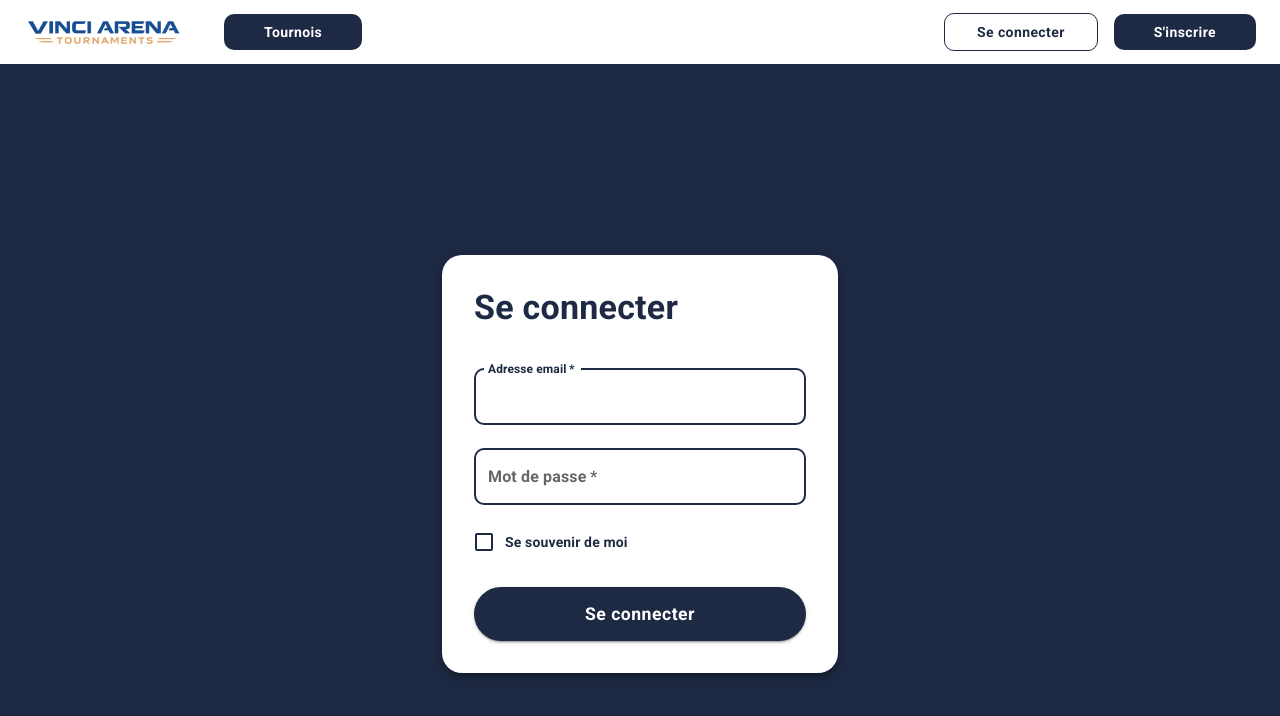
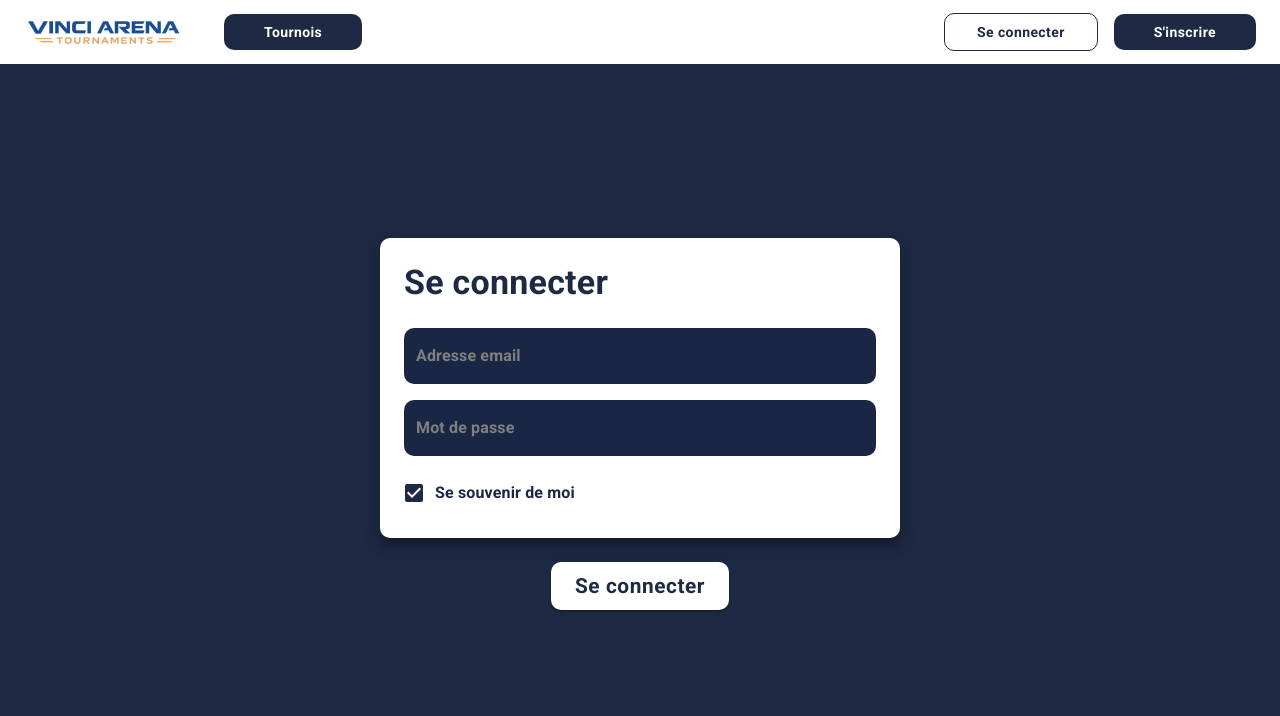
Before and after one commit to Nawfal-Touzani/Conception-application, a React (Vite) app in the folder frontend/: page /login in a window 1280 px wide. Shown: the top 716 px of the page. Built offline with nearby package versions, Linux system fonts and the light colour scheme.

Commit message:
feat(login): add styled login form with remember me session logic

```diff
--- a/frontend/src/components/pages/LoginPage.tsx
+++ b/frontend/src/components/pages/LoginPage.tsx
@@ -3,96 +3,69 @@ import { useNavigate } from 'react-router-dom';
 import {
   Box,
   Button,
-  Container,
   TextField,
   Typography,
   Paper,
   Alert,
-  Grid,
   Checkbox,
   FormControlLabel,
 } from '@mui/material';
-import { useAuth } from '../../contexts/AuthContext'; // Adjust the path if needed
+import { useAuth } from '../../contexts/AuthContext';
 
 const LoginPage: React.FC = () => {
   const navigate = useNavigate();
-  const { login } = useAuth(); // Retrieve the login function from our Context
+  const { login } = useAuth(); // Context for authentication
 
-  // Form states
   const [email, setEmail] = useState('');
   const [password, setPassword] = useState('');
+  const [rememberMe, setRememberMe] = useState(true);
   const [error, setError] = useState<string | null>(null);
-  const [isLoading, setIsLoading] = useState(false);
 
   const handleSubmit = async (event: React.FormEvent) => {
     event.preventDefault();
     setError(null);
 
-    // If fields are empty
     if (!email || !password) {
-      return setError('Veuillez remplir tous les champs.');
+      setError('Veuillez remplir tous les champs.');
+      return;
     }
 
     try {
-      setIsLoading(true);
-      // Call the backend via our Context
-      await login({ email, password });
-
-      // If login is successful, redirect to the home page
+      await login({ email, password }, rememberMe); // Call the backend via our Context
       navigate('/');
     } catch (err) {
       if (err instanceof Error) {
-        setError(err.message); // Displays "Email or password incorrect"
+        setError(err.message); // Display the error message from the backend
       } else {
         setError("Une erreur inattendue s'est produite.");
       }
     } finally {
-      setIsLoading(false);
+      // Optionally, reset after a failed login attempt
+      setPassword('');
     }
   };
 
-  // Custom style for our rounded blue inputs
-  const roundedBlueInputStyle = {
-    '& .MuiOutlinedInput-root': {
-      borderRadius: '10px', // Rounded rectangle
-      '& fieldset': {
-        borderColor: '#1e2a44',
-        borderWidth: '2px',
-      },
-      '&:hover fieldset': {
-        borderColor: '#1e2a44',
-      },
-      '&.Mui-focused fieldset': {
-        borderColor: '#1e2a44',
-      },
-    },
-    '& .MuiInputLabel-root.Mui-focused': {
-      color: '#1e2a44',
-    },
-  };
-
   return (
-    // Main Box with the dark blue background
+    // Background
     <Box
       sx={{
         minHeight: '100vh',
+        backgroundColor: '#1e2a44',
         display: 'flex',
         alignItems: 'center',
         justifyContent: 'center',
-        backgroundColor: '#1e2a44',
-        padding: 2,
       }}
     >
-      <Container maxWidth="xs">
-        {/* White card containing the form */}
-        <Paper elevation={6} sx={{ p: 4, borderRadius: '20px' }}>
-          {/* Title aligned to the left and larger */}
+      {/* Card + button centered together */}
+      <Box display="flex" flexDirection="column" alignItems="center" mt={-10}>
+        {/* White card */}
+        <Paper elevation={10} sx={{ width: 520, borderRadius: '10px', p: 3 }}>
           <Typography
             variant="h4"
             component="h1"
-            align="left"
-            gutterBottom
-            sx={{ fontWeight: 'bold', color: '#1e2a44', mb: 3 }}
+            fontWeight="bold"
+            color="#1e2a44"
+            mb={3}
           >
             Se connecter
           </Typography>
@@ -104,48 +77,75 @@ const LoginPage: React.FC = () => {
             </Alert>
           )}
 
-          <Box component="form" onSubmit={handleSubmit} noValidate>
+          <Box
+            component="form"
+            onSubmit={handleSubmit}
+            display={'flex'}
+            flexDirection="column"
+            gap={2}
+          >
             <TextField
-              margin="normal"
-              required
-              fullWidth
-              id="email"
               label="Adresse email"
-              name="email"
-              autoComplete="email"
-              autoFocus
+              type="email"
               value={email}
               onChange={(e) => setEmail(e.target.value)}
-              sx={roundedBlueInputStyle}
+              variant="filled"
+              InputProps={{ disableUnderline: true }}
+              sx={{
+                '& .MuiFilledInput-root': {
+                  backgroundColor: '#1a2744',
+                  borderRadius: '10px',
+                  color: '#ffffff',
+                },
+                '& .MuiFilledInput-root:hover': {
+                  backgroundColor: '#1a2744',
+                },
+                '& .MuiFilledInput-root.Mui-focused': {
+                  backgroundColor: '#1a2744',
+                },
+                '& .MuiInputLabel-root': {
+                  color: 'grey',
+                },
+                '& .MuiInputLabel-root.Mui-focused': {
+                  color: 'grey',
+                },
+              }}
             />
 
             <TextField
-              margin="normal"
-              required
-              fullWidth
-              name="password"
               label="Mot de passe"
               type="password"
-              id="password"
-              autoComplete="current-password"
               value={password}
               onChange={(e) => setPassword(e.target.value)}
-              sx={roundedBlueInputStyle}
+              variant="filled"
+              InputProps={{ disableUnderline: true }}
+              sx={{
+                '& .MuiFilledInput-root': {
+                  backgroundColor: '#1a2744',
+                  borderRadius: '10px',
+                  color: '#ffffff',
+                },
+                '& .MuiFilledInput-root:hover': {
+                  backgroundColor: '#1a2744',
+                },
+                '& .MuiFilledInput-root.Mui-focused': {
+                  backgroundColor: '#1a2744',
+                },
+                '& .MuiInputLabel-root': {
+                  color: 'grey',
+                },
+                '& .MuiInputLabel-root.Mui-focused': {
+                  color: 'grey',
+                },
+              }}
             />
 
-            {/* Remember me and Forgot password on the same line */}
-            <Grid
-              container
-              alignItems="center"
-              justifyContent="space-between"
-              sx={{ mt: 1, mb: 3 }}
-            >
-              <Grid item>
+            {/* Remember me */}
             <FormControlLabel
               control={
                 <Checkbox
-                      value="remember"
-                      color="primary"
+                  checked={rememberMe}
+                  onChange={(e) => setRememberMe(e.target.checked)}
                   sx={{
                     color: '#1e2a44',
                     '&.Mui-checked': { color: '#1e2a44' },
@@ -153,36 +153,32 @@ const LoginPage: React.FC = () => {
                 />
               }
               label={
-                    <Typography variant="body2" sx={{ color: '#1e2a44' }}>
+                <Typography fontWeight="bold" color="#1a2744">
                   Se souvenir de moi
                 </Typography>
               }
             />
-              </Grid>
-            </Grid>
+          </Box>
+        </Paper>
 
         {/* Isolated login button at the bottom */}
         <Button
-              type="submit"
-              fullWidth
+          onClick={handleSubmit}
           variant="contained"
-              disabled={isLoading}
           sx={{
-                py: 1.5,
+            mt: 3,
+            backgroundColor: 'white',
+            color: '#1e2a44',
+            borderRadius: '10px',
+            textTransform: 'none', // no uppercase
             fontWeight: 'bold',
-                fontSize: '1.1rem',
-                backgroundColor: '#1e2a44',
-                color: 'white',
-                borderRadius: '50px', // Apple-style round button
-                textTransform: 'none',
-                '&:hover': { backgroundColor: '#151e32' },
+            fontSize: '1.3rem',
+            px: 3,
           }}
         >
-              {isLoading ? 'Connexion...' : 'Se connecter'}
+          Se connecter
         </Button>
       </Box>
-        </Paper>
-      </Container>
     </Box>
   );
 };
--- a/frontend/src/contexts/AuthContext.tsx
+++ b/frontend/src/contexts/AuthContext.tsx
@@ -15,10 +15,9 @@ import * as authService from '../services/auth.service';
 // Define the shape of our Context (what it will contain)
 interface AuthContextType {
   user: AuthenticatedMember | null;
-  login: (credentials: LoginCredentials) => Promise<void>;
+  login: (credentials: LoginCredentials, rememberMe: boolean) => Promise<void>;
   register: (credentials: RegisterCredentials) => Promise<void>;
   logout: () => void;
-  isLoading: boolean; // Not showing the app before knowing if we are logged in
 }
 
 // Create the Context with a default value of undefined
@@ -27,35 +26,44 @@ const AuthContext = createContext<AuthContextType | undefined>(undefined);
 // Create the Provider (the component that will wrap our application)
 export const AuthProvider = ({ children }: { children: ReactNode }) => {
   const [user, setUser] = useState<AuthenticatedMember | null>(null);
-  const [isLoading, setIsLoading] = useState(true);
 
   // auto-Login by verifying the token stored in localStorage when the app loads
   useEffect(() => {
     const autoLogin = async () => {
-      const savedToken = localStorage.getItem('jwt_token');
+      const savedToken =
+        localStorage.getItem('jwt_token') ||
+        sessionStorage.getItem('jwt_token');
       if (savedToken) {
         try {
           // We ask the backend to validate the token and return the user
           const refreshedUser = await authService.getMe(savedToken);
           setUser(refreshedUser);
-          localStorage.setItem('jwt_token', refreshedUser.token); // We save the new token
+          if (localStorage.getItem('jwt_token')) {
+            localStorage.setItem('jwt_token', refreshedUser.token);
+          } else {
+            sessionStorage.setItem('jwt_token', refreshedUser.token);
+          } // We save the new token
         } catch (error) {
           // If the token is expired or invalid, we clean it up
           localStorage.removeItem('jwt_token');
+          sessionStorage.removeItem('jwt_token');
           setUser(null);
         }
       }
-      setIsLoading(false);
     };
 
     autoLogin();
   }, []);
 
   // Function to log in
-  const login = async (credentials: LoginCredentials) => {
+  const login = async (credentials: LoginCredentials, rememberMe: boolean) => {
     const authUser = await authService.login(credentials);
     setUser(authUser);
-    localStorage.setItem('jwt_token', authUser.token); // We keep the token in the browser
+    if (rememberMe) {
+      localStorage.setItem('jwt_token', authUser.token); // persistant
+    } else {
+      sessionStorage.setItem('jwt_token', authUser.token); // deleted when the browser is closed
+    }
   };
 
   // Function to register
@@ -67,10 +75,11 @@ export const AuthProvider = ({ children }: { children: ReactNode }) => {
   const logout = () => {
     setUser(null);
     localStorage.removeItem('jwt_token');
+    sessionStorage.removeItem('jwt_token');
   };
 
   return (
-    <AuthContext.Provider value={{ user, login, register, logout, isLoading }}>
+    <AuthContext.Provider value={{ user, login, register, logout }}>
       {children}
     </AuthContext.Provider>
   );
```
Lines whose indentation alone changed are shown as unchanged.
